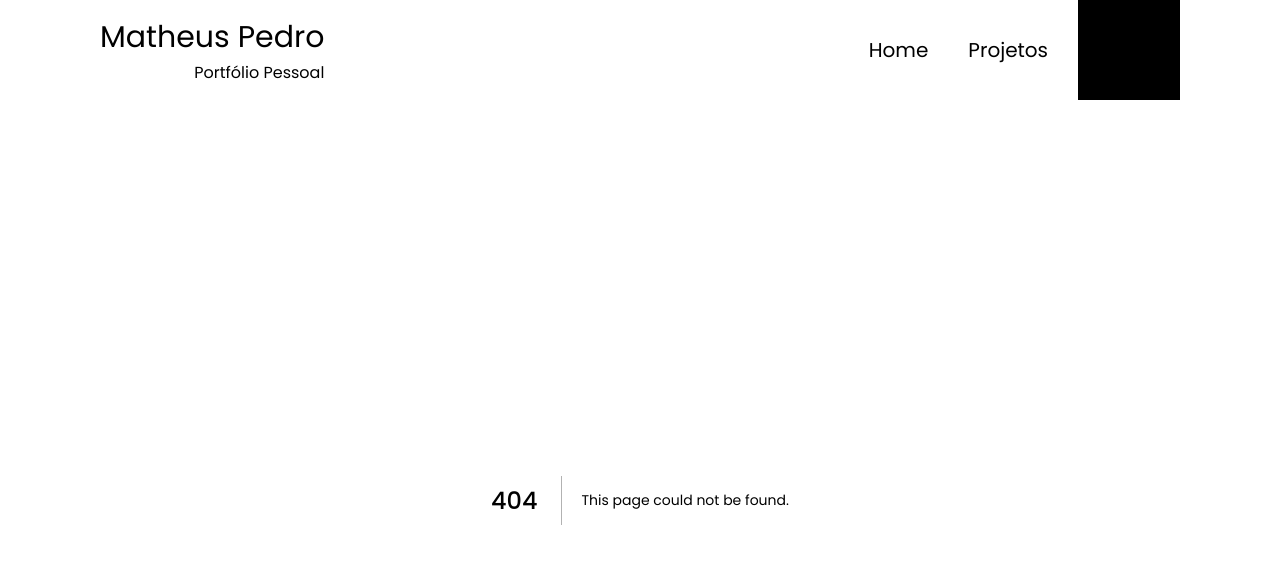
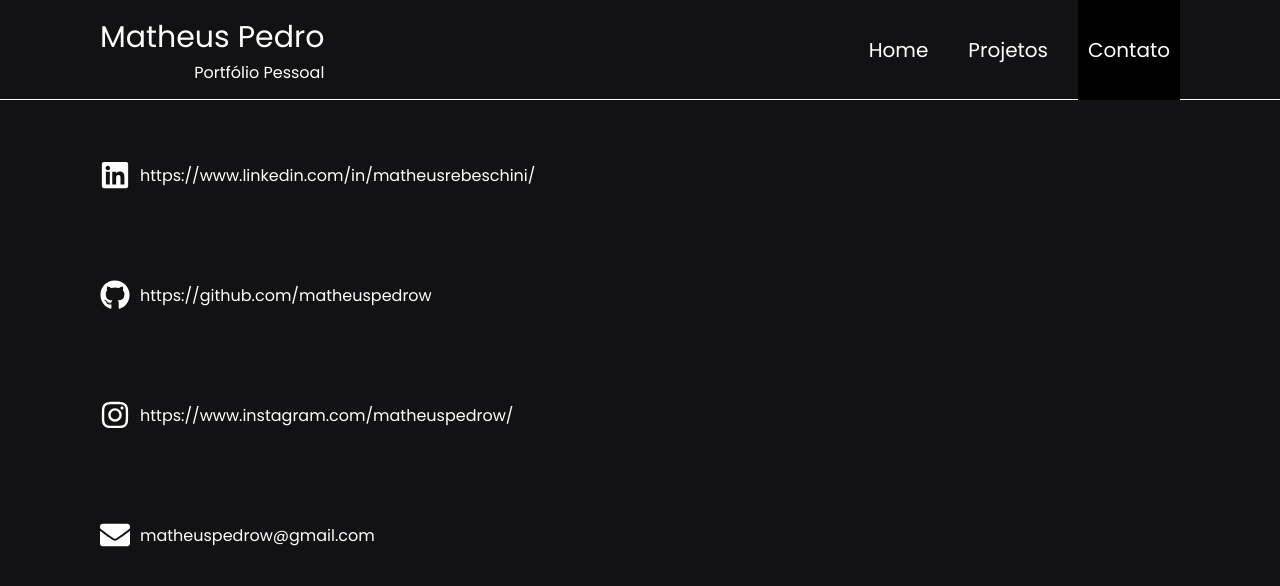
Before and after one commit to matheuspedrow/portifolio, a Next.js app: page /contact in a window 1280 px wide. Before the commit this address had no page. Shown: the top 586 px of the page. Built offline with nearby package versions, Linux system fonts and the light colour scheme.

Commit message:
portfolio standard

```diff
--- /dev/null
+++ b/components/ItemContact/index.jsx
@@ -0,0 +1,15 @@
+import React from 'react'
+import { Item, Icon, Text } from './style'
+
+export default function ItemContact({ IconFa, LinkContact }) {
+  return (
+    <Item>
+      <Icon>
+        <IconFa />
+      </Icon>
+      <Text>
+        {LinkContact}
+      </Text>
+    </Item>
+  )
+}
--- /dev/null
+++ b/components/ItemContact/style.js
@@ -0,0 +1,28 @@
+import styled from "styled-components";
+
+export const Item = styled.div`
+  margin-top: 40px;
+  width: 100%;
+  border-radius: 50%;
+  display: flex;
+  align-items: center;
+  word-break: break-word;
+
+  @media (max-width: 760px) {
+   font-size: 12px;
+  }
+`;
+
+export const Icon = styled.div`
+  margin-right: 10px;
+  display: flex;
+  svg {
+    width: 30px;
+    height: 30px;
+  }
+`;
+
+export const Text = styled.div`
+  color: white;
+  text-align: start;
+`;
--- /dev/null
+++ b/src/pages/contact/index.jsx
@@ -0,0 +1,29 @@
+import React from 'react'
+import { Container, Content } from './style'
+import { FaLinkedin, FaFacebook, FaInstagram, FaEnvelope, FaGithub } from 'react-icons/fa'
+import ItemContact from '../../../components/ItemContact'
+
+export default function Contact() {
+  return (
+    <Container>
+      <Content>
+        <ItemContact
+          IconFa={FaLinkedin}
+          LinkContact="https://www.linkedin.com/in/matheusrebeschini/"
+        />
+        <ItemContact
+          IconFa={FaGithub}
+          LinkContact="https://github.com/matheuspedrow"
+        />
+        <ItemContact
+          IconFa={FaInstagram}
+          LinkContact="https://www.instagram.com/matheuspedrow/"
+        />
+        <ItemContact
+          IconFa={FaEnvelope}
+          LinkContact="matheuspedrow@gmail.com"
+        />
+      </Content>
+    </Container>
+  )
+}
--- /dev/null
+++ b/src/pages/contact/style.js
@@ -0,0 +1,21 @@
+import styled from "styled-components";
+
+export const Container = styled.div`
+  display: flex;
+  align-items: center;
+  justify-content: center;
+  height: calc(100vh - 100px);
+`;
+
+export const Content = styled.div`
+  width: 1120px;
+  height: 100%;
+  display: flex;
+  align-items: center;
+  flex-direction: column;
+  gap: 50px;
+  padding: 20px;
+  @media (max-width: 600px) {
+    padding: 10px;
+  }
+`;
--- /dev/null
+++ b/src/pages/projects/style.js
@@ -0,0 +1,55 @@
+import styled from "styled-components";
+
+export const Container = styled.div`
+  display: flex;
+  align-items: center;
+  justify-content: center;
+  height: calc(100vh - 100px);
+`;
+
+export const Content = styled.div`
+  width: 1120px;
+  height: 100%;
+  justify-content: center;
+  display: flex;
+  align-items: center;
+  padding: 20px;
+  @media (max-width: 600px) {
+    padding: 5px;
+  }
+`;
+
+export const Ul = styled.ul`
+  overflow-x: auto;
+  height: inherit;
+  &::-webkit-scrollbar {
+    width: 12px;
+    border-radius: 10px;
+    background-color: whitesmoke;
+  }
+  &::-webkit-scrollbar-thumb {
+    border-radius: 10px;
+    background-color: darkgray;
+  }
+`;
+
+export const Li = styled.li`
+  display: flex;
+  flex-direction: column;
+  text-align: start;
+  word-break: break-word;
+  margin: 10px 10px 20px;
+  box-shadow: 1px 1px 1px 2px gray;
+  gap: 5px;
+  border-radius: 10px;
+  padding: 10px;
+  @media (max-width: 760px) {
+   font-size: 13px;
+  }
+`;
+
+export const TitleProject = styled.strong``;
+
+export const Url = styled.span``;
+
+export const Created_at = styled.span``;
```
Also changed, not shown: src/pages/projects/index.jsx (added, +44 -0 lines), src/pages/_app.jsx (renamed from src/pages/_app.js), src/pages/index.jsx (renamed from src/pages/index.js), 2 other files (tests, documents, lock files or other folders).
